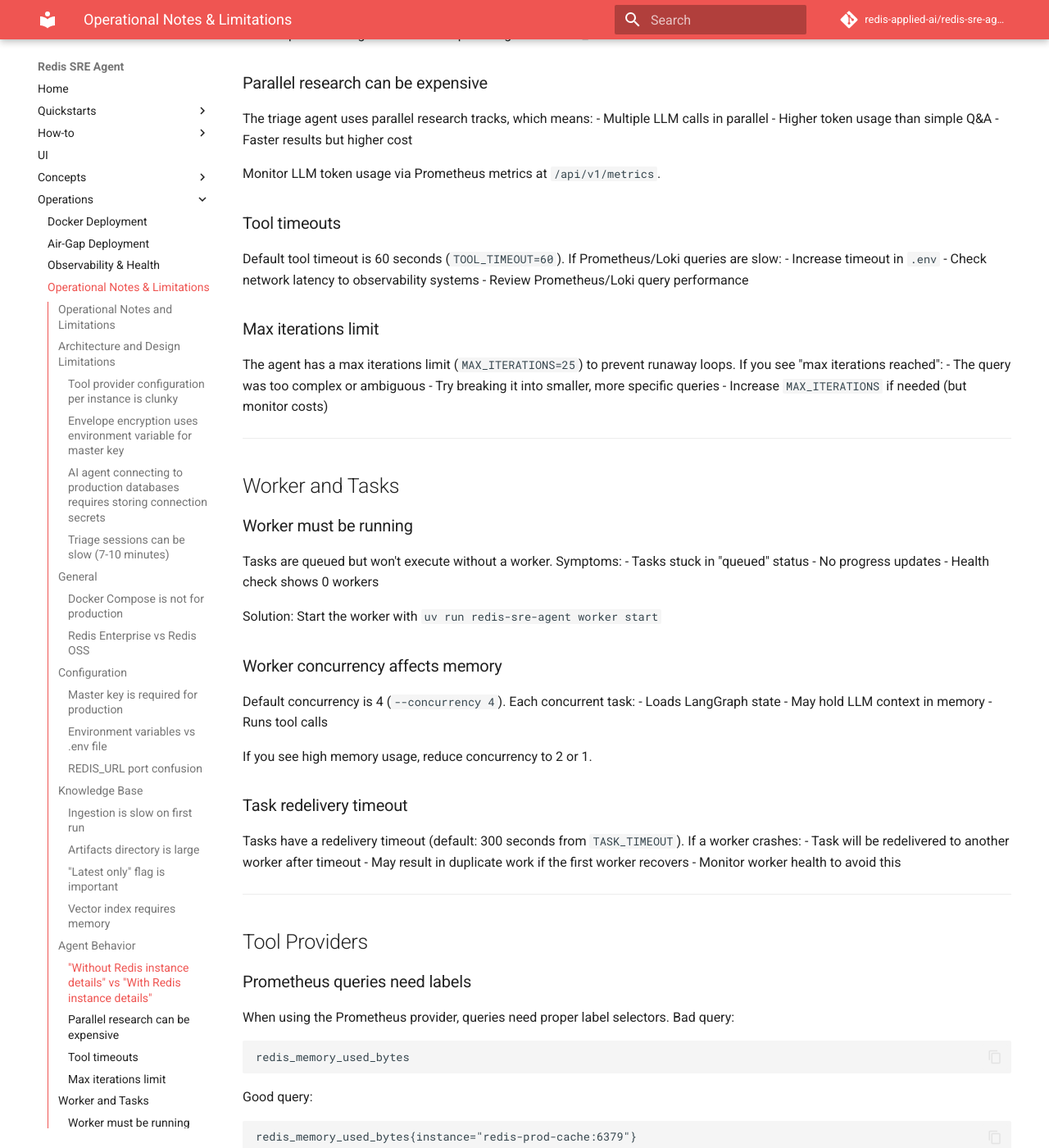
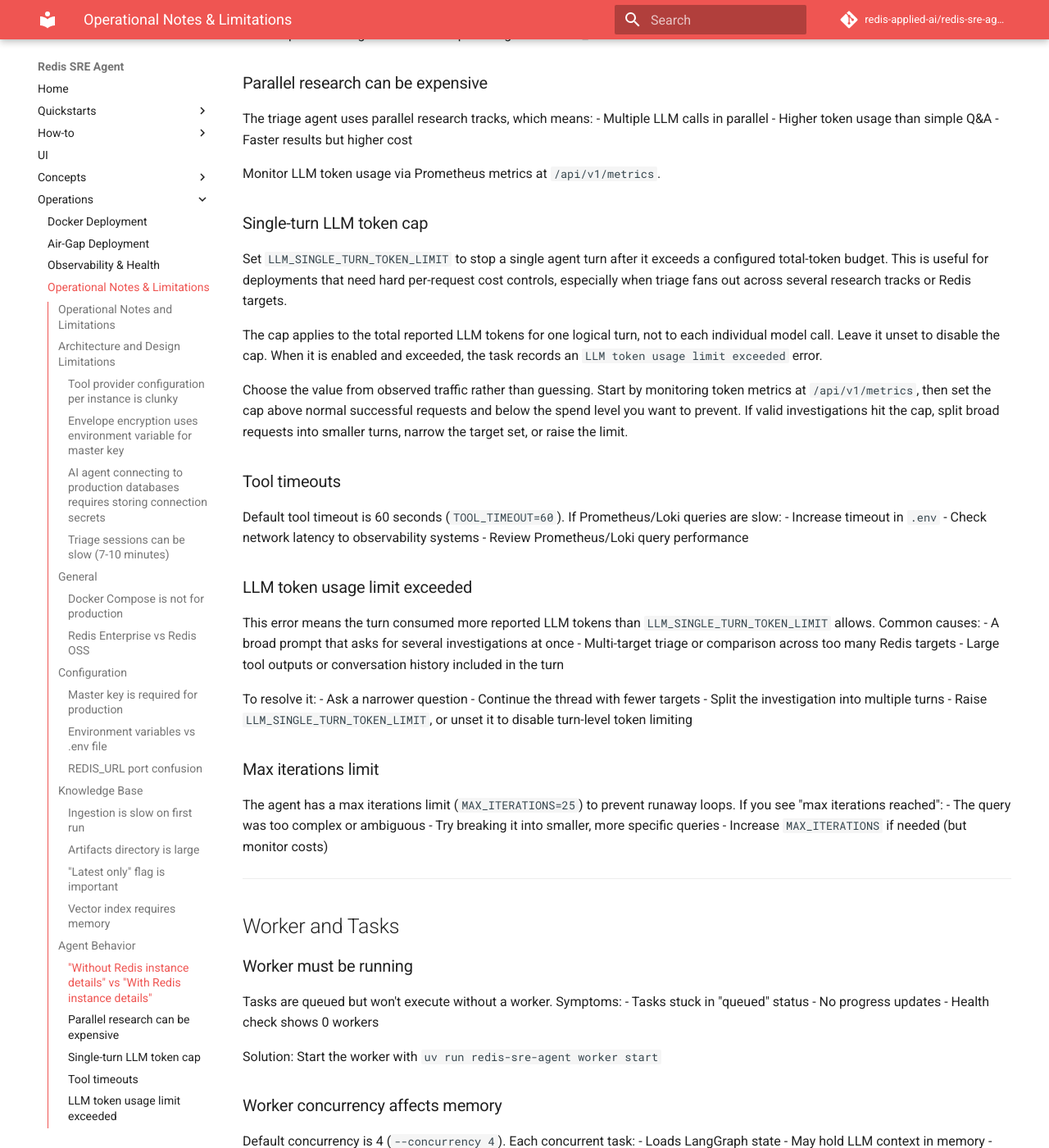
Before and after one commit to redis-applied-ai/redis-sre-agent, an MkDocs documentation site: the page built from docs/operations/gotchas.md, in a window 1280 px wide and 1400 px high, scrolled down 4141 px. Shown: the whole window at 82% size. Built offline with MkDocs 1.6.1 and Material for MkDocs 9.7.7, drawn with Linux system fonts in a browser that asks for light colours; comment, search, counter and statistics services are not loaded.

Commit message:
Document token budget behavior

````diff
--- a/docs/how-to/configuration.md
+++ b/docs/how-to/configuration.md
@@ -108,6 +108,7 @@
 - `PROMETHEUS_URL` / `GRAFANA_URL`: Optional app-level URLs for integrations
 - `TOOLS_PROMETHEUS_URL` / `TOOLS_LOKI_URL`: Tool-specific endpoints
 - `API_KEY`: API auth key (if you enable auth)
+- `LLM_SINGLE_TURN_TOKEN_LIMIT`: Optional positive integer cap for total LLM tokens used during one agent turn
 - `ALLOWED_HOSTS`: CORS origins (default: `["*"]`)
 
 Example `.env` (local):
@@ -119,6 +120,18 @@
 TOOLS_PROMETHEUS_URL=http://localhost:9090
 TOOLS_LOKI_URL=http://localhost:3100
 ```
+
+### LLM token cap
+
+Set `LLM_SINGLE_TURN_TOKEN_LIMIT` when you want a hard token budget for each logical agent turn. The agent counts reported prompt and completion tokens across the LLM calls made for that turn. If the total exceeds the configured cap, the task fails with an `LLM token usage limit exceeded` error instead of continuing with more model calls.
+
+Leave the setting unset to disable turn-level token limiting. Use a positive integer when enabling it:
+
+```bash
+LLM_SINGLE_TURN_TOKEN_LIMIT=200000
+```
+
+This setting is separate from `MAX_ITERATIONS`: `MAX_ITERATIONS` limits reasoning cycles, while `LLM_SINGLE_TURN_TOKEN_LIMIT` limits the total token usage reported by the model provider during the turn.
 
 ### Tool caching
 
--- a/docs/operations/gotchas.md
+++ b/docs/operations/gotchas.md
@@ -177,11 +177,30 @@
 
 Monitor LLM token usage via Prometheus metrics at `/api/v1/metrics`.
 
+### Single-turn LLM token cap
+Set `LLM_SINGLE_TURN_TOKEN_LIMIT` to stop a single agent turn after it exceeds a configured total-token budget. This is useful for deployments that need hard per-request cost controls, especially when triage fans out across several research tracks or Redis targets.
+
+The cap applies to the total reported LLM tokens for one logical turn, not to each individual model call. Leave it unset to disable the cap. When it is enabled and exceeded, the task records an `LLM token usage limit exceeded` error.
+
+Choose the value from observed traffic rather than guessing. Start by monitoring token metrics at `/api/v1/metrics`, then set the cap above normal successful requests and below the spend level you want to prevent. If valid investigations hit the cap, split broad requests into smaller turns, narrow the target set, or raise the limit.
+
 ### Tool timeouts
 Default tool timeout is 60 seconds (`TOOL_TIMEOUT=60`). If Prometheus/Loki queries are slow:
 - Increase timeout in `.env`
 - Check network latency to observability systems
 - Review Prometheus/Loki query performance
+
+### LLM token usage limit exceeded
+This error means the turn consumed more reported LLM tokens than `LLM_SINGLE_TURN_TOKEN_LIMIT` allows. Common causes:
+- A broad prompt that asks for several investigations at once
+- Multi-target triage or comparison across too many Redis targets
+- Large tool outputs or conversation history included in the turn
+
+To resolve it:
+- Ask a narrower question
+- Continue the thread with fewer targets
+- Split the investigation into multiple turns
+- Raise `LLM_SINGLE_TURN_TOKEN_LIMIT`, or unset it to disable turn-level token limiting
 
 ### Max iterations limit
 The agent has a max iterations limit (`MAX_ITERATIONS=25`) to prevent runaway loops. If you see "max iterations reached":
````
Also changed, not shown: docs/how-to/api.md (+11 -0 lines), docs/how-to/cli.md (+9 -0 lines), docs/reference/configuration.md (+1 -0 lines), 1 other file.
